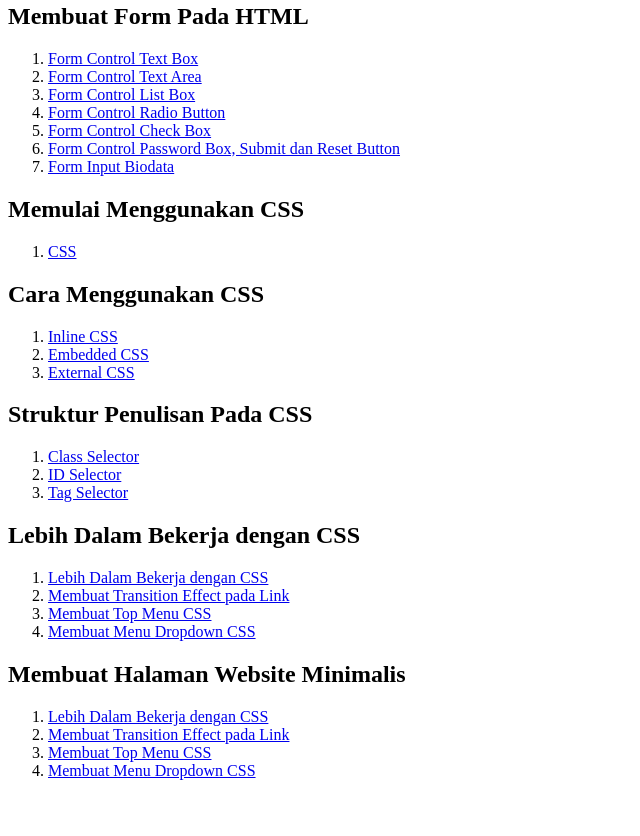
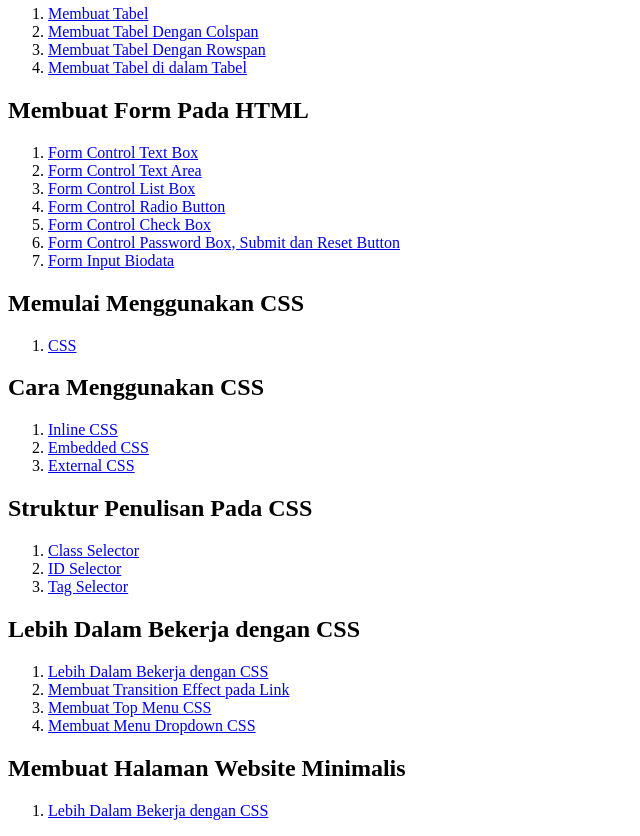
Before and after one commit to mhmmdrasyad/mhmmdrasyad.github.io, a plain HTML site: page index.html in a window 1280 px wide. Shown: the part 657-1493 px from the top of the page, without its empty margins (0-640 px from the left). Before the commit the page ends 1453 px from the top, so only its background shows below. Drawn offline with Linux system fonts and the light colour scheme.

Commit message:
tambah file baru

```diff
--- a/index.html
+++ b/index.html
@@ -9,6 +9,8 @@
 </head>
 
 <body>
+    <h2>SELAMAT DATANG DI WEBSITE MUHAMMAD RASYAD "TUGAS 2"</h2>
+    <h2>HTML & CSS BAGIAN 3-4</h2>
     <h2>Hasil Latihan / Praktik</h2>
     <p>
     <ol>
@@ -108,9 +110,6 @@
     <p>
     <ol>
         <li><a href="css8.html">Lebih Dalam Bekerja dengan CSS</a></li>
-        <li><a href="css9.html">Membuat Transition Effect pada Link</a></li>
-        <li><a href="css10.html">Membuat Top Menu CSS</a></li>
-        <li><a href="css11.html">Membuat Menu Dropdown CSS</a></li>
     </ol>
     </p>
 </body>
```
